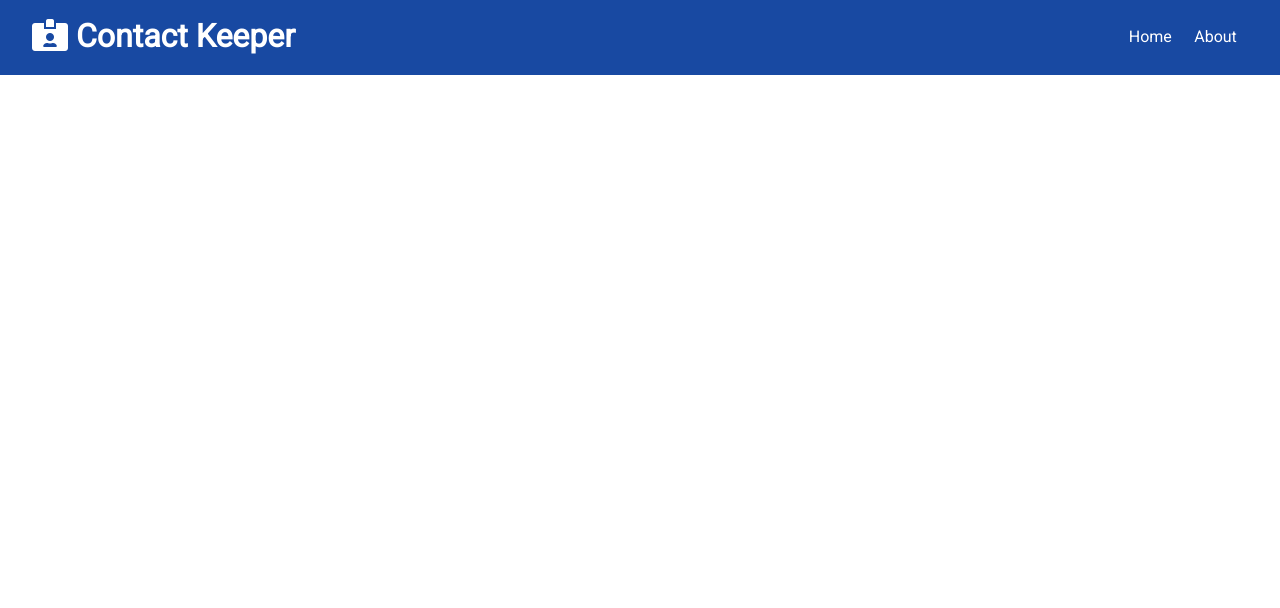
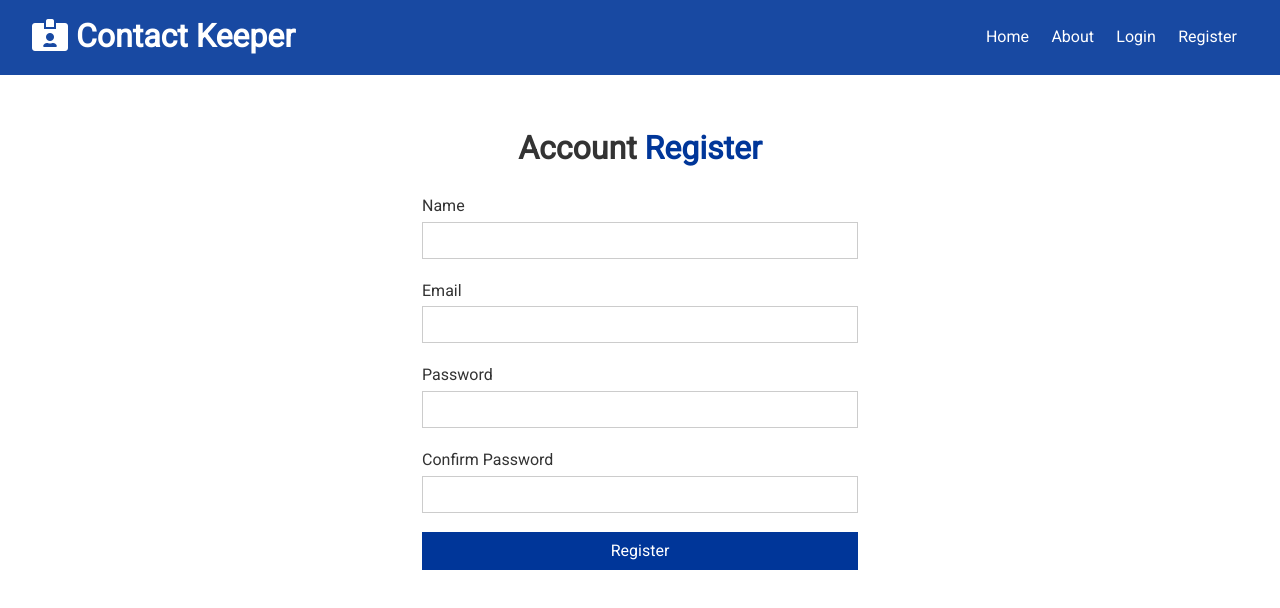
Before and after one commit to TariqSadat/Contact-Kepper, a React (Create React App) app in the folder client/: page /register in a window 1280 px wide. Shown: the top 608 px of the page. Built offline with nearby package versions, Linux system fonts and the light colour scheme.

Commit message:
add register and login page and Alert component

```diff
--- a/client/src/App.js
+++ b/client/src/App.js
@@ -3,24 +3,38 @@
 import Home from './components/pages/Home';
 import About from './components/pages/About';
 import Navbar from './components/layout/Navbar';
+import Alerts from './components/layout/Alerts';
+import Register from './components/auth/Register';
+import Login from './components/auth/Login';
+
 import ContactState from './context/contact/ContactState';
+import AuthState from './context/auth/AuthState';
+import AlertState from './context/alert/AlertState';
+
 import './App.css';
 
 const App= () => {
   return(
+    <AuthState>
       <ContactState>
+        <AlertState>
           <Router>
             <Fragment>
               <Navbar/>
               <div className="container">
+                <Alerts/>
                 <Switch>
                   <Route exact path ='/' component={Home} />
                   <Route exact path ='/about' component={About} />
+                  <Route exact path ='/register' component={Register} />
+                  <Route exact path ='/login' component={Login} />
                 </Switch>
               </div>
             </Fragment>
           </Router>
+        </AlertState>
       </ContactState>
+    </AuthState>
   )}
 
 export default App;
--- /dev/null
+++ b/client/src/components/auth/Login.js
@@ -0,0 +1,43 @@
+import React, { useState } from 'react';
+
+const Login = () => {
+  const [user, setUser] = useState({
+    email: '',
+    password: ''
+  });
+
+  const { email, password } = user;
+
+  const onChange = e => {
+    setUser({...user, [e.target.name]: e.target.value});
+  }
+
+  const onSubmit = e => {
+    e.preventDefault();
+    console.log("login user");
+  }
+
+
+  return (
+    <div className="form-container" >
+      <h1>
+        Account <span className="text-primary">Login</span>
+      </h1>
+      <form onSubmit={onSubmit}>
+        <div className="form-group">
+          <label htmlFor="email">Email</label>
+          <input type="email" name='email' value={email} onChange={onChange} />
+        </div>
+        <div className="form-group">
+          <label htmlFor="password">Password</label>
+          <input type="password" name='password' value={password} onChange={onChange} />
+        </div>
+        <div>
+          <input type="submit" value="Login" className="btn btn-primary btn-block" />
+        </div>
+      </form>
+    </div>
+  )
+}
+
+export default Login;
--- /dev/null
+++ b/client/src/components/auth/Register.js
@@ -0,0 +1,62 @@
+import React, { useState, useContext } from 'react';
+import AlertContext from '../../context/alert/AlertContext';
+
+const Register = () => {
+  const alertContext = useContext(AlertContext);
+  const { setAlert } = alertContext;
+
+  const [user, setUser] = useState({
+    name: '',
+    email: '',
+    password: '',
+    password2: ''
+  });
+
+  const { name, email, password, password2 } = user;
+
+  const onChange = e => {
+    setUser({...user, [e.target.name]: e.target.value});
+  }
+
+  const onSubmit = e => {
+    e.preventDefault();
+    if(name === '' || email === '' || password === '' ){
+      setAlert('Please enter all fields', 'danger');
+    }else if(password !== password2){
+      setAlert('Password do not match', 'danger');
+    }else{
+      console.log("register Submit");
+    }
+  };
+
+  return (
+    <div className="form-container" >
+      <h1>
+        Account <span className="text-primary">Register</span>
+      </h1>
+      <form onSubmit={onSubmit}>
+        <div className="form-group">
+          <label htmlFor="name">Name</label>
+          <input type="text" name='name' value={name} onChange={onChange} />
+        </div>
+        <div className="form-group">
+          <label htmlFor="email">Email</label>
+          <input type="email" name='email' value={email} onChange={onChange} />
+        </div>
+        <div className="form-group">
+          <label htmlFor="password">Password</label>
+          <input type="password" name='password' value={password} onChange={onChange} />
+        </div>
+        <div className="form-group">
+          <label htmlFor="password2">Confirm Password</label>
+          <input type="password" name='password2' value={password2} onChange={onChange} />
+        </div>
+        <div>
+          <input type="submit" value="Register" className="btn btn-primary btn-block" />
+        </div>
+      </form>
+    </div>
+  )
+}
+
+export default Register;
--- /dev/null
+++ b/client/src/components/layout/Alerts.js
@@ -0,0 +1,16 @@
+import React, { useContext } from 'react'
+import AlertContext from '../../context/alert/AlertContext';
+
+const Alerts = () => {
+  const alertContext = useContext(AlertContext);
+    return (
+    alertContext.alerts.length >0 && alertContext.alerts.map(alert => (
+        <div key={alert.id} className={`alert alert-${alert.type}`} >
+          <i className="fas fa-info-circle">{alert.msg}</i>
+        </div>
+      )
+    )
+  )
+
+}
+export  default Alerts;
--- a/client/src/components/layout/Navbar.js
+++ b/client/src/components/layout/Navbar.js
@@ -15,8 +15,13 @@
         <li>
           <Link to='/about' >About</Link>
         </li>
+        <li>
+          <Link to='/login' >Login</Link>
+        </li>
+        <li>
+          <Link to='/register' >Register</Link>
+        </li>
       </ul>
-
     </div>
   )
 }
--- /dev/null
+++ b/client/src/context/alert/AlertContext.js
@@ -0,0 +1,5 @@
+import { createContext } from 'react';
+
+const AlertContext = createContext();
+
+export default AlertContext;
--- /dev/null
+++ b/client/src/context/alert/AlertReducer.js
@@ -0,0 +1,12 @@
+import { SET_ALERT, REMOVE_ALERT } from '../types';
+
+export default (state, action) => {
+  switch(action.type){
+    case SET_ALERT:
+      return [...state, action.payload];
+    case REMOVE_ALERT:
+      return state.filter((alert => alert.id !== action.payload ));
+    default:
+      return state;
+  }
+}
--- /dev/null
+++ b/client/src/context/alert/AlertState.js
@@ -0,0 +1,35 @@
+import React, { useReducer } from 'react';
+import { v4 as uuidv4 } from 'uuid';
+import AlertContext from './AlertContext';
+import alertReducer from './AlertReducer';
+import {
+  SET_ALERT,
+  REMOVE_ALERT
+} from '../types';
+
+const AlertState = props =>{
+  const initialState = [];
+
+  const [state, dispatch] = useReducer(alertReducer, initialState);
+
+  //Set Alert
+  const setAlert = (msg, type, timeout = 5000) => {
+    const id = uuidv4();
+    dispatch({
+      type: SET_ALERT, payload : { msg, type, id}
+    });
+    setTimeout(() => dispatch({ type: REMOVE_ALERT, payload : id}),timeout );
+  };
+
+
+  return (
+    <AlertContext.Provider value={{
+      alerts: state,
+      setAlert
+     }}>
+      { props.children }
+    </AlertContext.Provider>
+  )
+};
+
+export default AlertState;
--- /dev/null
+++ b/client/src/context/auth/AuthContext.js
@@ -0,0 +1,5 @@
+import { createContext } from 'react';
+
+const authtContext = createContext();
+
+export default authtContext;
--- /dev/null
+++ b/client/src/context/auth/AuthState.js
@@ -0,0 +1,47 @@
+import React, { useReducer } from 'react';
+import AuthContext from './AuthContext';
+import authReducer from './AuthReducer';
+import {
+  REGISTER_SUCCESS,
+  REGISTER_FAIL,
+  USER_LOADED ,
+  AUTH_ERROR,
+  LOGIN_SUCCESS ,
+  LOGOUT ,
+  CLEAR_ERRORS
+} from '../types';
+
+const AuthtState = props =>{
+  const initialState = {
+    token: localStorage.getItem('token'),
+    isAuthenticated: null,
+    loading: true,
+    user: null,
+    error: null
+  };
+
+  const [state, dispatch] = useReducer(authReducer, initialState);
+
+  //Load user
+
+  //register user
+
+  //login user
+  //logout
+  //clear errors
+
+
+  return (
+    <AuthContext.Provider value={{
+      token: state.token,
+      isAuthenticated:state.isAuthenticated,
+      loading: state.loading,
+      user: state.user,
+      error: state.error
+     }}>
+      { props.children }
+    </AuthContext.Provider>
+  )
+};
+
+export default AuthtState;
--- a/client/src/context/types.js
+++ b/client/src/context/types.js
@@ -7,3 +7,11 @@
 export const CLEAR_FILTER = 'CLEAR_FILTER';
 export const SET_ALERT = 'SET_ALERT';
 export const REMOVE_ALERT = 'REMOVE_ALERT';
+export const REGISTER_SUCCESS= 'REGISTER_SUCCESS';
+export const REGISTER_FAIL = 'REGISTER_FAIL';
+export const USER_LOADED = 'USER_LOADED';
+export const AUTH_ERROR = 'AUTH_ERROR';
+export const LOGIN_SUCCESS = 'LOGIN_SUCCESS';
+export const LOGING_FAIL = 'LOGING_FAIL';
+export const LOGOUT = 'LOGOUT';
+export const CLEAR_ERRORS = 'CLEAR_ERRORS';
```
Also changed, not shown: client/src/context/auth/AuthReducer.js (added). Lines whose indentation alone changed are shown as unchanged.
